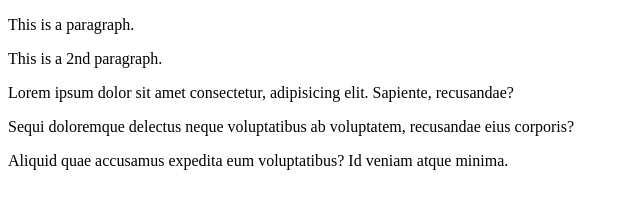
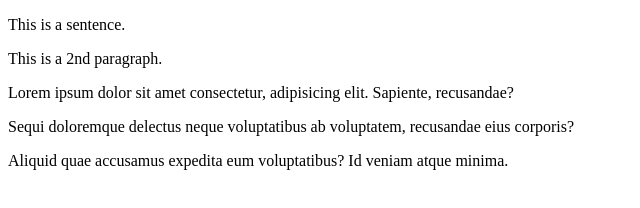
Before and after one commit to srdevantest/git-example-project, a plain HTML site: page index.html in a window 1280 px wide. Shown: the full height of the page, 0-640 px from the left. Drawn offline with Linux system fonts and the light colour scheme.

Commit message:
corrected content

```diff
--- a/index.html
+++ b/index.html
@@ -7,7 +7,7 @@
     <title>Document</title>
   </head>
   <body>
-    <p>This is a paragraph.</p>
+    <p>This is a sentence.</p>
     <p>This is a 2nd paragraph.</p>
     <p>
       Lorem ipsum dolor sit amet consectetur, adipisicing elit. Sapiente,
```
